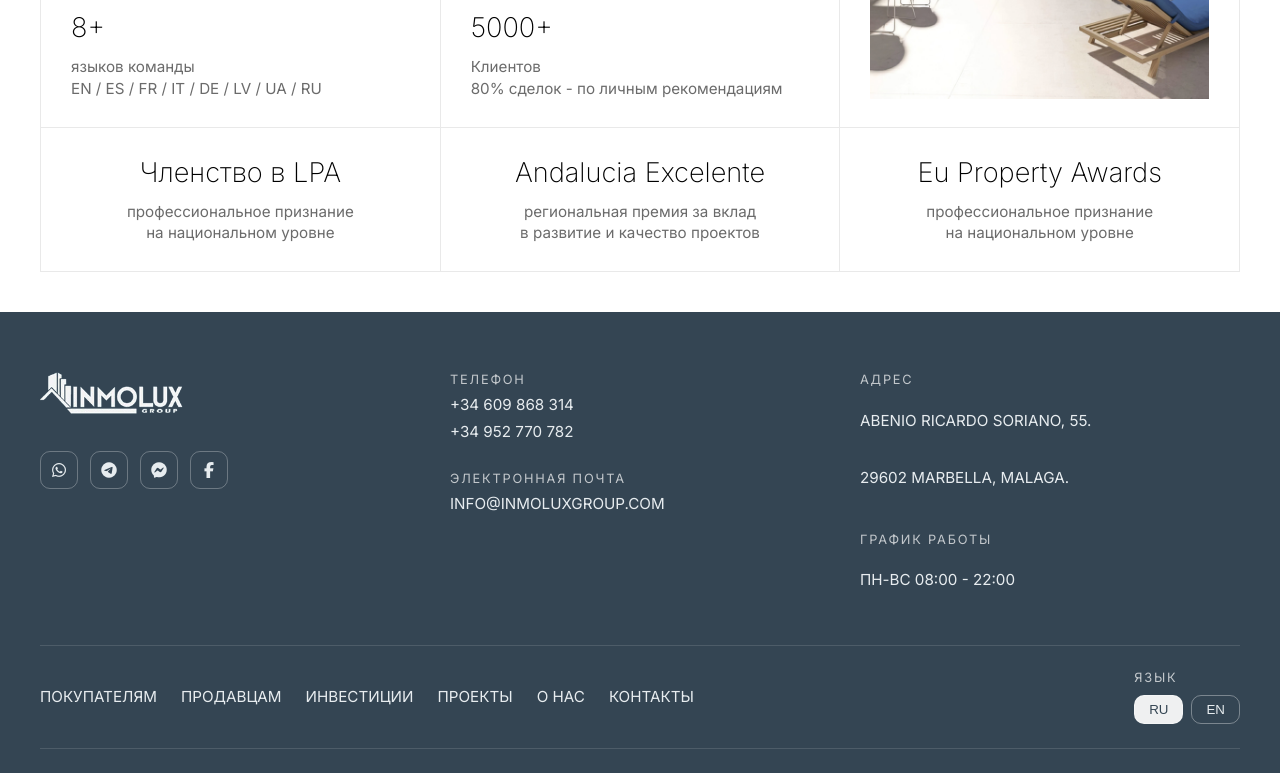
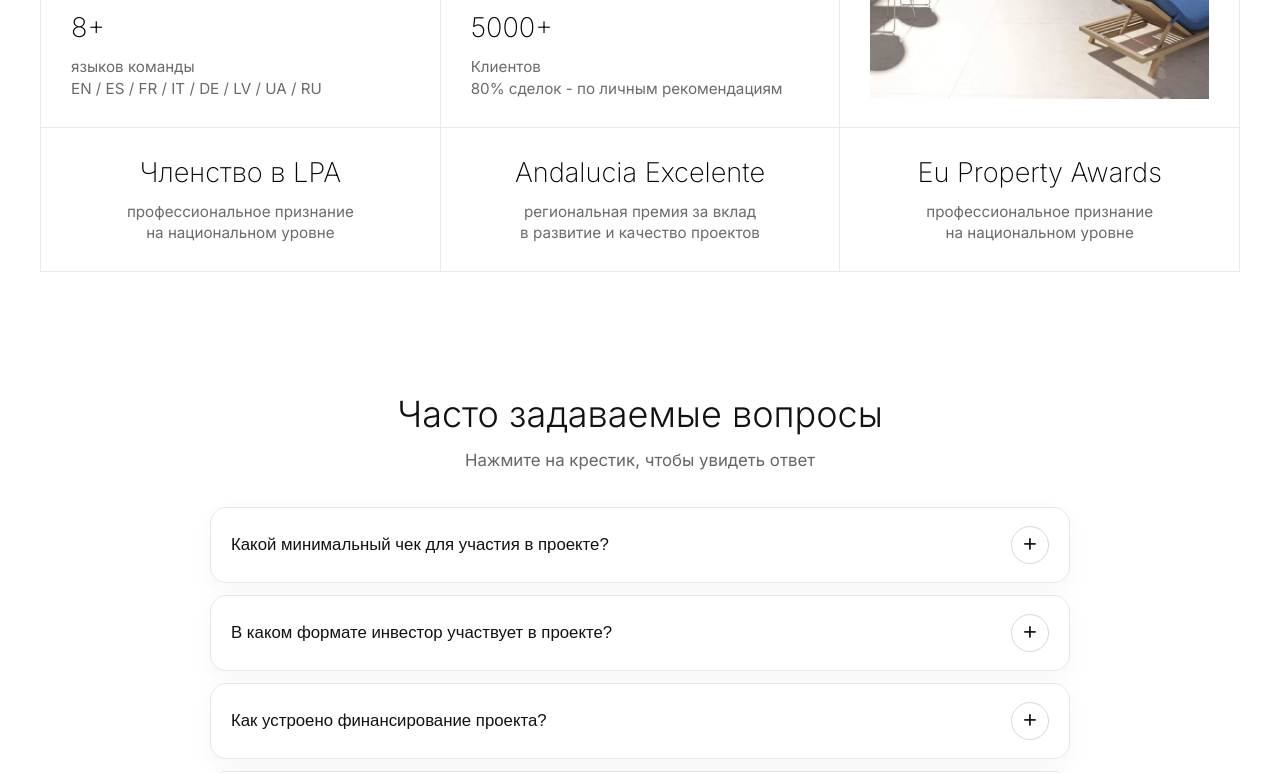
Before and after one commit to UbaydullayevSH/InmoLuxMaket, a React (Vite) app: page /investment in a window 1280 px wide. Shown: the part 6789-7562 px from the top of the page. Built offline with nearby package versions, Linux system fonts and the light colour scheme.

Commit message:
the last commit for today

```diff
--- a/src/components/Investment/Main/main.css
+++ b/src/components/Investment/Main/main.css
@@ -54,7 +54,7 @@
 }
 
 .carousel-nav {
-    background: rgba(255,255,255,0.9);
+    background: rgba(255, 255, 255, 0.9);
     border: 1px solid #ddd;
     width: 44px;
     height: 44px;
@@ -150,13 +150,18 @@
         position: absolute;
         top: 50%;
         transform: translateY(-50%);
-        background: rgba(255,255,255,0.85);
+        background: rgba(255, 255, 255, 0.85);
         z-index: 5;
         display: flex;
     }
 
-    .carousel-nav--left { left: 8px; }
-    .carousel-nav--right { right: 8px; }
+    .carousel-nav--left {
+        left: 8px;
+    }
+
+    .carousel-nav--right {
+        right: 8px;
+    }
 
     .carousel-hero__image {
         height: 200px;
@@ -1004,7 +1009,7 @@
 .risk-section__title {
     text-align: center;
     font-size: 2.2rem;
-    font-weight: 200;
+    font-weight: lighter;
     letter-spacing: 2px;
     margin-bottom: 24px;
     display: block;
@@ -1143,7 +1148,7 @@
 
 .system_title {
     text-align: center;
-font-weight: lighter;
+    font-weight: lighter;
 }
 
 .system__wrapper {
@@ -1152,7 +1157,7 @@ font-weight: lighter;
     padding: 40px 18px;
 }
 
-.system img{
+.system img {
     width: 350px;
 }
 
@@ -1171,7 +1176,7 @@ font-weight: lighter;
     overflow: hidden;
 }
 
-.system_card > * {
+.system_card>* {
     padding: 28px 30px;
     border-right: 1px solid #e9e9e9;
     border-bottom: 1px solid #e9e9e9;
@@ -1190,7 +1195,7 @@ font-weight: lighter;
 
 .system_card .system_card_box .card_box_suptitle,
 .system_card .system_card_block .system_card_block_suptitle {
-font-size: 1.7rem;
+    font-size: 1.7rem;
     font-weight: 200;
     margin: 0 0 12px 0;
     color: #000;
@@ -1205,7 +1210,7 @@ font-size: 1.7rem;
 }
 
 /* Place the second image (big visual) to span two columns and two rows */
-.system_card > :nth-child(1) {
+.system_card> :nth-child(1) {
     /* first image */
     grid-column: 1 / 2;
     grid-row: 1 / 2;
@@ -1213,31 +1218,31 @@ font-size: 1.7rem;
     height: auto;
 }
 
-.system_card > :nth-child(2) {
+.system_card> :nth-child(2) {
     /* first numbered box */
     grid-column: 2 / 3;
     grid-row: 1 / 2;
 }
 
-.system_card > :nth-child(3) {
+.system_card> :nth-child(3) {
     /* second numbered box */
     grid-column: 3 / 4;
     grid-row: 1 / 2;
 }
 
-.system_card > :nth-child(4) {
+.system_card> :nth-child(4) {
     /* third numbered box */
     grid-column: 1 / 2;
     grid-row: 2 / 3;
 }
 
-.system_card > :nth-child(5) {
+.system_card> :nth-child(5) {
     /* fourth numbered box */
     grid-column: 2 / 3;
     grid-row: 2 / 3;
 }
 
-.system_card > :nth-child(6) {
+.system_card> :nth-child(6) {
     /* big image */
     grid-column: 3 / 4;
     /* occupy two rows to increase visual height so captions align */
@@ -1248,13 +1253,12 @@ font-size: 1.7rem;
     min-height: 360px;
 }
 
-.system_card > :nth-child(7) {
+.system_card> :nth-child(7) {
     /* bottom blocks: first */
     grid-column: 1 / 2;
     grid-row: 3 / 4;
 }
 
-.system_card > :nth-child(6) { }
 
 /* Adjust paddings for the numbered boxes to match the design */
 .system_card_box {
@@ -1270,13 +1274,15 @@ font-size: 1.7rem;
     justify-content: center;
 }
 
-.system_card_box, .system_card_block {
+.system_card_box,
+.system_card_block {
     transition: transform 0.28s ease, box-shadow 0.28s ease;
 }
 
-.system_card_box:hover, .system_card_block:hover {
+.system_card_box:hover,
+.system_card_block:hover {
     transform: translateY(-6px);
-    box-shadow: 0 10px 30px rgba(0,0,0,0.06);
+    box-shadow: 0 10px 30px rgba(0, 0, 0, 0.06);
 }
 
 /* Responsive: stack into single column */
@@ -1288,7 +1294,7 @@ font-size: 1.7rem;
     }
 
     /* On smaller screens reset explicit placements so flow is natural */
-    .system_card > * {
+    .system_card>* {
         grid-column: auto !important;
         grid-row: auto !important;
         padding: 14px 12px;
@@ -1307,17 +1313,22 @@ font-size: 1.7rem;
 }
 
 @media (max-width: 520px) {
+
     .system_card .card_box_suptitle,
     .system_card .system_card_block_suptitle {
         font-size: 28px;
     }
-    .system__wrapper { padding: 20px 10px; }
+
+    .system__wrapper {
+        padding: 20px 10px;
+    }
 }
 
 @media (max-width: 360px) {
     .system_card img:nth-of-type(2) {
         height: 180px;
     }
+
     .system_card .card_box_suptitle,
     .system_card .system_card_block_suptitle {
         font-size: 24px;
@@ -1348,3 +1359,152 @@ font-size: 1.7rem;
     display: inline-block;
     font-variant-numeric: tabular-nums;
 }
+
+/* Faq  */
+
+.faq {
+    padding: 80px 20px 100px;
+    text-align: center;
+}
+
+.faq__header {
+    max-width: 760px;
+    margin: 0 auto 32px;
+}
+
+.faq_title {
+    font-weight: 300;
+    font-size: clamp(1.6rem, 3vw, 2.25rem);
+    margin: 0 0 10px;
+    color: #111;
+}
+
+.faq_subtitle {
+    margin: 0;
+    font-size: clamp(0.95rem, 1.8vw, 1.05rem);
+    line-height: 1.7;
+    color: #666;
+}
+
+.faq_menu {
+    max-width: 860px;
+    margin: 0 auto;
+    display: flex;
+    flex-direction: column;
+    gap: 12px;
+}
+
+.faq_item {
+    border: 1px solid #e7e7e7;
+    border-radius: 16px;
+    background: #fff;
+    overflow: hidden;
+    box-shadow: 0 8px 24px rgba(0, 0, 0, 0.04);
+}
+
+.faq_button {
+    width: 100%;
+    border: 0;
+    background: transparent;
+    display: flex;
+    align-items: center;
+    justify-content: space-between;
+    gap: 16px;
+    padding: 18px 20px;
+    text-align: left;
+    cursor: pointer;
+}
+
+.faq_question {
+    font-size: clamp(0.95rem, 1.7vw, 1.05rem);
+    line-height: 1.55;
+    font-weight: 500;
+    color: #111;
+}
+
+.faq_icon {
+    flex-shrink: 0;
+    width: 36px;
+    height: 36px;
+    border: 1px solid #d7d7d7;
+    border-radius: 50%;
+    display: grid;
+    place-items: center;
+    transition: all 0.25s ease;
+}
+
+.faq_icon i {
+    font-size: 0.85rem;
+    color: #111;
+    transition: transform 0.25s ease;
+}
+
+.faq_item.open .faq_icon {
+    background: #111;
+    border-color: #111;
+}
+
+.faq_item.open .faq_icon i {
+    color: #fff;
+    transform: rotate(45deg);
+}
+
+.faq_answer {
+    max-height: 0;
+    overflow: hidden;
+    transition: max-height 0.3s ease, padding 0.3s ease;
+    padding: 0 20px;
+}
+
+.faq_answer.open {
+    max-height: 240px;
+    padding: 0 20px 18px;
+}
+
+.faq_answer p {
+    margin: 0;
+    font-size: 0.95rem;
+    line-height: 1.7;
+    color: #555;
+}
+
+@media (max-width: 768px) {
+    .faq {
+        padding: 60px 15px 80px;
+    }
+
+    .faq_button {
+        padding: 16px;
+    }
+
+    .faq_question {
+        font-size: 0.95rem;
+    }
+
+    .faq_icon {
+        width: 32px;
+        height: 32px;
+    }
+}
+
+@media (max-width: 480px) {
+    .faq_menu {
+        gap: 10px;
+    }
+
+    .faq_button {
+        align-items: flex-start;
+    }
+
+    .faq_question {
+        line-height: 1.5;
+    }
+
+    .faq_answer.open {
+        max-height: 320px;
+    }
+
+    .faq_answer p {
+        font-size: 0.9rem;
+    }
+}
--- a/src/components/Investment/Main/main.jsx
+++ b/src/components/Investment/Main/main.jsx
@@ -395,6 +395,7 @@ function Main() {
   const progressPercentage2 = ((currentProjectIndex2 + 1) / projectsData.length) * 100;
 
   const [servicesOpen, setServicesOpen] = useState([true, true, true]);
+  const [openFaq, setOpenFaq] = useState(null);
 
   const servicesCards = [
     {
@@ -437,6 +438,21 @@ function Main() {
     });
   };
 
+  const faqItems = [
+    { id: 1, question: t("faq.q_1"), answer: t("faq.a_1") },
+    { id: 2, question: t("faq.q_2"), answer: t("faq.a_2") },
+    { id: 3, question: t("faq.q_3"), answer: t("faq.a_3") },
+    { id: 4, question: t("faq.q_4"), answer: t("faq.a_4") },
+    { id: 5, question: t("faq.q_5"), answer: t("faq.a_5") },
+    { id: 6, question: t("faq.q_6"), answer: t("faq.a_6") },
+    { id: 7, question: t("faq.q_7"), answer: t("faq.a_7") },
+    { id: 8, question: t("faq.q_8"), answer: t("faq.a_8") }
+  ];
+
+  const toggleFaq = (id) => {
+    setOpenFaq((prev) => (prev === id ? null : id));
+  };
+
   return (
     <main className="main">
       {/* Hero with carousel */}
@@ -444,7 +460,7 @@ function Main() {
         <div className="investment-hero__inner">
           <div className="investment-hero__content">
             <h1 className="investment-hero_title">{t("investmentHero.title").split("\n").map((line, index) => (
-              <React.Fragment key={index}>{line}<br/></React.Fragment>
+              <React.Fragment key={index}>{line}<br /></React.Fragment>
             ))}</h1>
             <p className="investment-hero_text">{t("investmentHero.text")}</p>
             <button className="investment-hero_btn">{t("investmentHero.button")}</button>
@@ -922,6 +938,39 @@ function Main() {
         </div>
       </section>
 
+      {/* Questions  */}
+      <section className="faq">
+        <div className="faq__header">
+          <h3 className="faq_title">{t("faq.title")}</h3>
+          <p className="faq_subtitle">{t("faq.subtitle")}</p>
+        </div>
+
+        <div className="faq_menu">
+          {faqItems.map((item) => {
+            const isOpen = openFaq === item.id;
+
+            return (
+              <article className={`faq_item ${isOpen ? "open" : ""}`} key={item.id}>
+                <button
+                  type="button"
+                  className="faq_button"
+                  onClick={() => toggleFaq(item.id)}
+                  aria-expanded={isOpen}
+                >
+                  <span className="faq_question">{item.question}</span>
+                  <span className={`faq_icon ${isOpen ? "open" : ""}`} aria-hidden="true">
+                    <i className={`fa-solid ${isOpen ? "fa-xmark" : "fa-plus"}`}></i>
+                  </span>
+                </button>
+                <div className={`faq_answer ${isOpen ? "open" : ""}`}>
+                  <p>{item.answer}</p>
+                </div>
+              </article>
+            );
+          })}
+        </div>
+      </section>
+
 
     </main>
   );
--- a/src/components/i18n/locales/en.json
+++ b/src/components/i18n/locales/en.json
@@ -279,6 +279,26 @@
                 "item_4":"Funding and exit strategy"
             }
         },
+        "faq": {
+        "title": "Frequently asked questions",
+        "subtitle": "Click the cross to expand the answer",
+        "q_1": "What is the minimum investment amount to join the project?",
+        "a_1": "The minimum entry usually starts from €1 million and depends on the deal structure and the investor's level of participation.",
+        "q_2": "In what format does an investor participate in the project?",
+        "a_2": "An investor can join either as a single-project participant or through a pooled structure with direct involvement or a special vehicle.",
+        "q_3": "How is the project financing structured?",
+        "a_3": "Financing is built around a transparent model with risk allocation, budget control, and a clear capital structure.",
+        "q_4": "What are the typical timelines of the investment cycle?",
+        "a_4": "The cycle usually lasts 2–3 years, including site selection, approvals, construction, and exit execution.",
+        "q_5": "How does the investor receive reporting on the project?",
+        "a_5": "We provide regular reports on the budget, implementation status, legal matters, and financial performance.",
+        "q_6": "How do you ensure sales and liquidity at exit?",
+        "a_6": "We build the marketing plan, engage qualified buyers, and use our partner network to support a fast and efficient exit.",
+        "q_7": "How is investor confidentiality protected?",
+        "a_7": "All participant and transaction information is handled confidentially and shared only with the authorized circle.",
+        "q_8": "Do you have repeat investments from existing partners?",
+        "a_8": "Yes, we regularly work with returning investors and maintain long-term partnerships built on trust and execution quality."
+    },
       "system": {
         "title": "InmoLux is the scale,\nrecognition and systematic work in the Spanish market",
         "text_1": "Objects in our own\n and partner databases",
--- a/src/components/i18n/locales/ru.json
+++ b/src/components/i18n/locales/ru.json
@@ -286,5 +286,25 @@
             "item_3": "Прогноз доходности и сроков",
             "item_4": "Стратегия финансирования и выхода"
         }
+    },
+    "faq": {
+        "title": "Часто задаваемые вопросы",
+        "subtitle": "Нажмите на крестик, чтобы увидеть ответ",
+        "q_1": "Какой минимальный чек для участия в проекте?",
+        "a_1": "Минимальный вход обычно начинается от 1 млн € и зависит от структуры сделки и уровня участия.",
+        "q_2": "В каком формате инвестор участвует в проекте?",
+        "a_2": "Инвестор может присоединиться как к отдельному проекту, так и к пулу активов в формате прямого участия или через специальную структуру.",
+        "q_3": "Как устроено финансирование проекта?",
+        "a_3": "Финансирование строится по прозрачной модели с распределением риска, контролем бюджета и понятной структурой капитала.",
+        "q_4": "Какие сроки инвестиционного цикла?",
+        "a_4": "Обычно цикл занимает 2–3 года, включая подбор площадки, согласования, строительство и выход на продажу.",
+        "q_5": "Как инвестор получает отчётность по проекту?",
+        "a_5": "Мы регулярно отправляем отчёты по бюджету, статусу реализации, юридическим вопросам и финансовым показателям.",
+        "q_6": "Как вы обеспечиваете продажи и ликвидность на выходе?",
+        "a_6": "Мы выстраиваем маркетинг, привлекаем профильных покупателей и используем собственную базу партнёров для быстрого выхода.",
+        "q_7": "Как обеспечивается конфиденциальность инвесторов?",
+        "a_7": "Все данные по участникам и структуре сделки обрабатываются конфиденциально и доступны только уполномоченному кругу.",
+        "q_8": "Есть ли у компании InmoLux повторные инвестиции от существующих партнёров?",
+        "a_8": "Да, у нас есть повторные сделки и долгосрочное сотрудничество с инвесторами, которым доверяют управление и запуск проектов."
     }
 }
```
